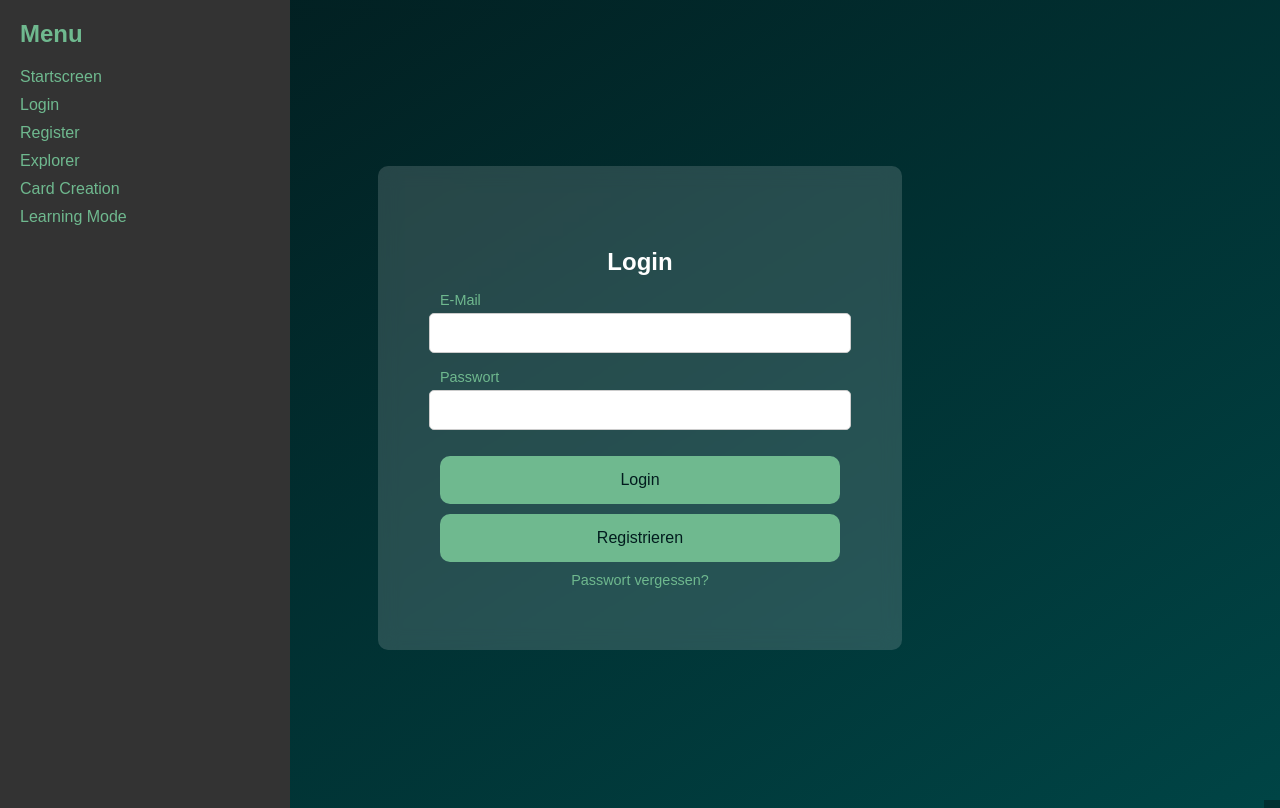
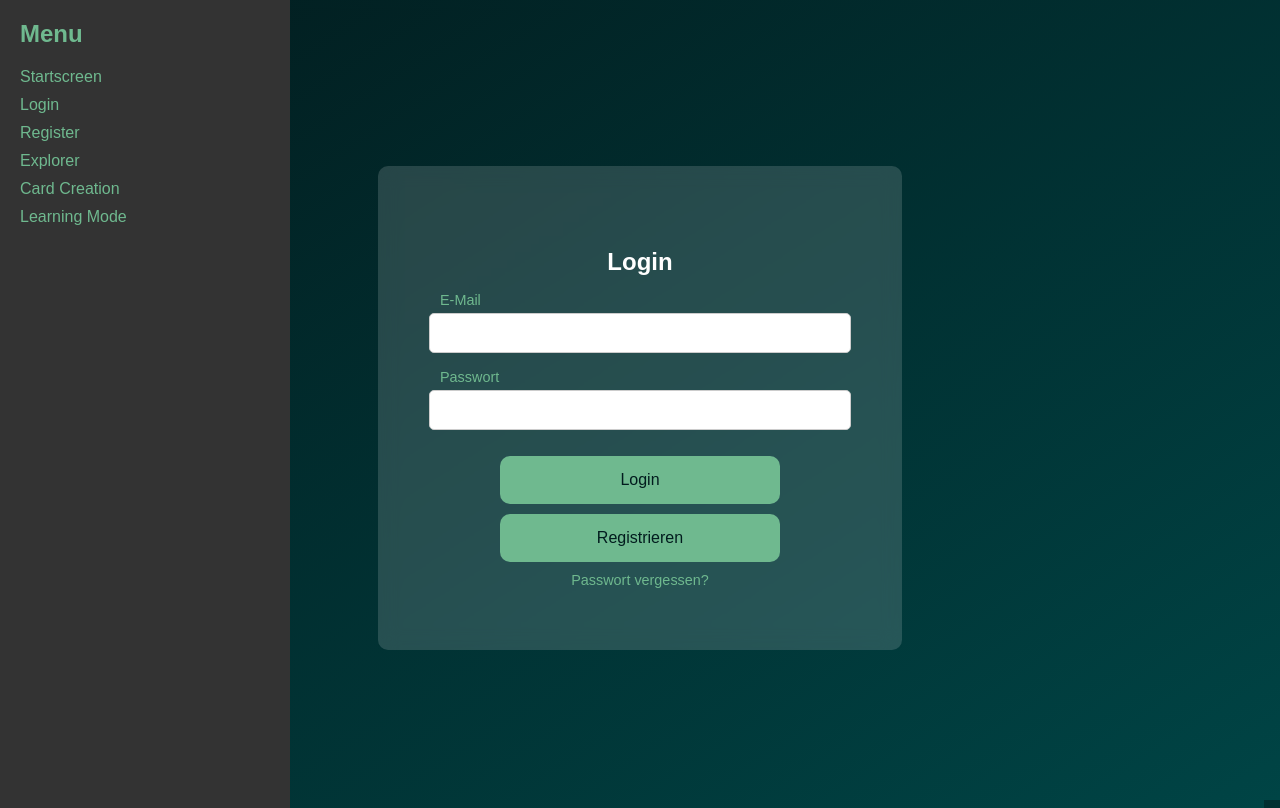
Before and after one commit to rafiistcool/WebEng_Project, a Vue app in the folder brainPop/Frontend/: page /login in a window 1280 px wide. Built offline with nearby package versions, Linux system fonts and the light colour scheme.

Commit message:
adjusted button size for login

```diff
--- a/brainPop/Frontend/src/assets/styles/login.css
+++ b/brainPop/Frontend/src/assets/styles/login.css
@@ -47,19 +47,16 @@
 }
 
 .login-button {
-    width: 100%;
+    width: 70%;
     height : 3rem;
     padding: 10px;
 }
 
-
 .register-button {
-    width: 100%;
+    width: 70%;
     height : 3rem;
     padding: 10px;
 }
-
-
 
 .forgot-password {
     display: block;
```
